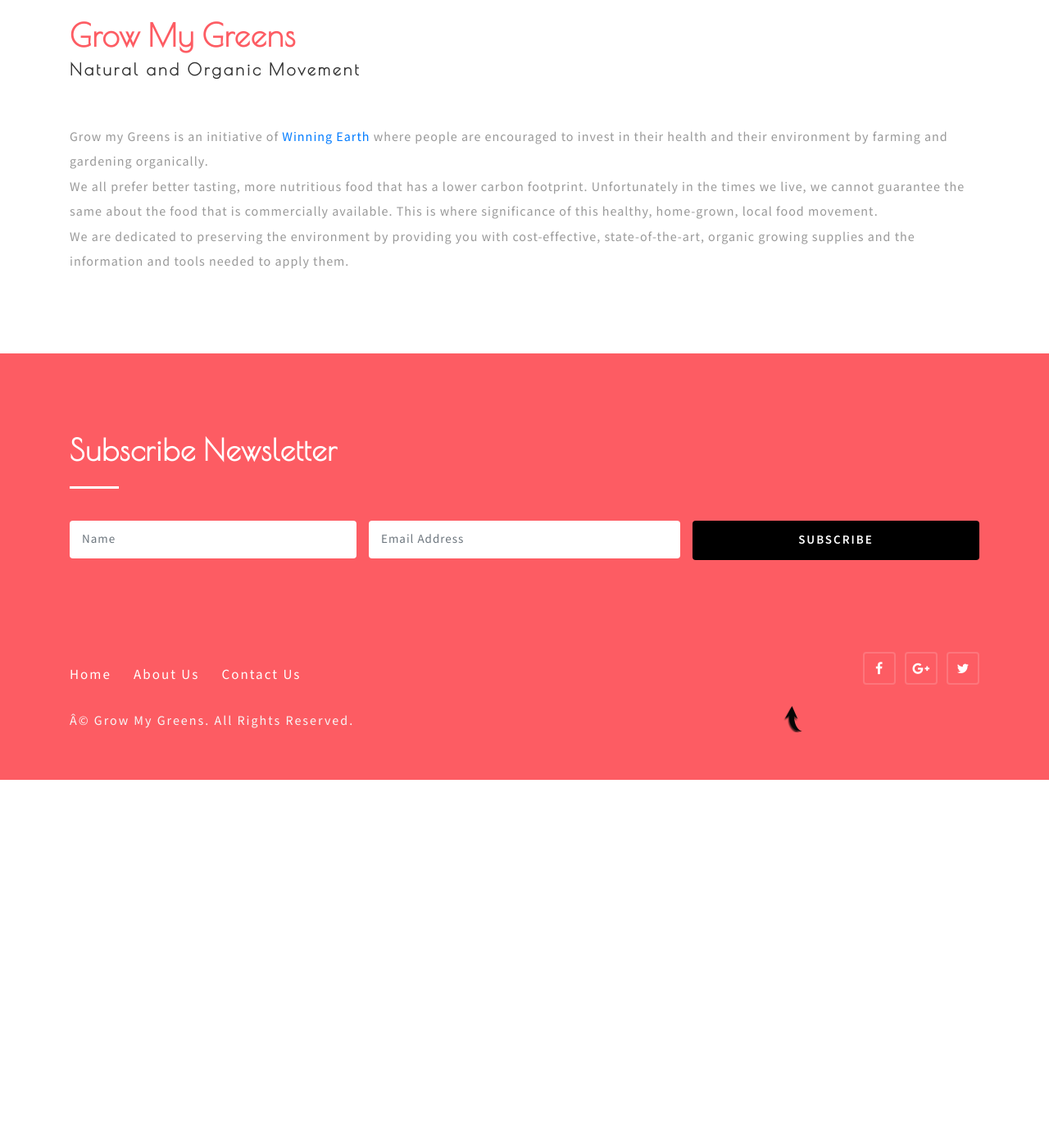
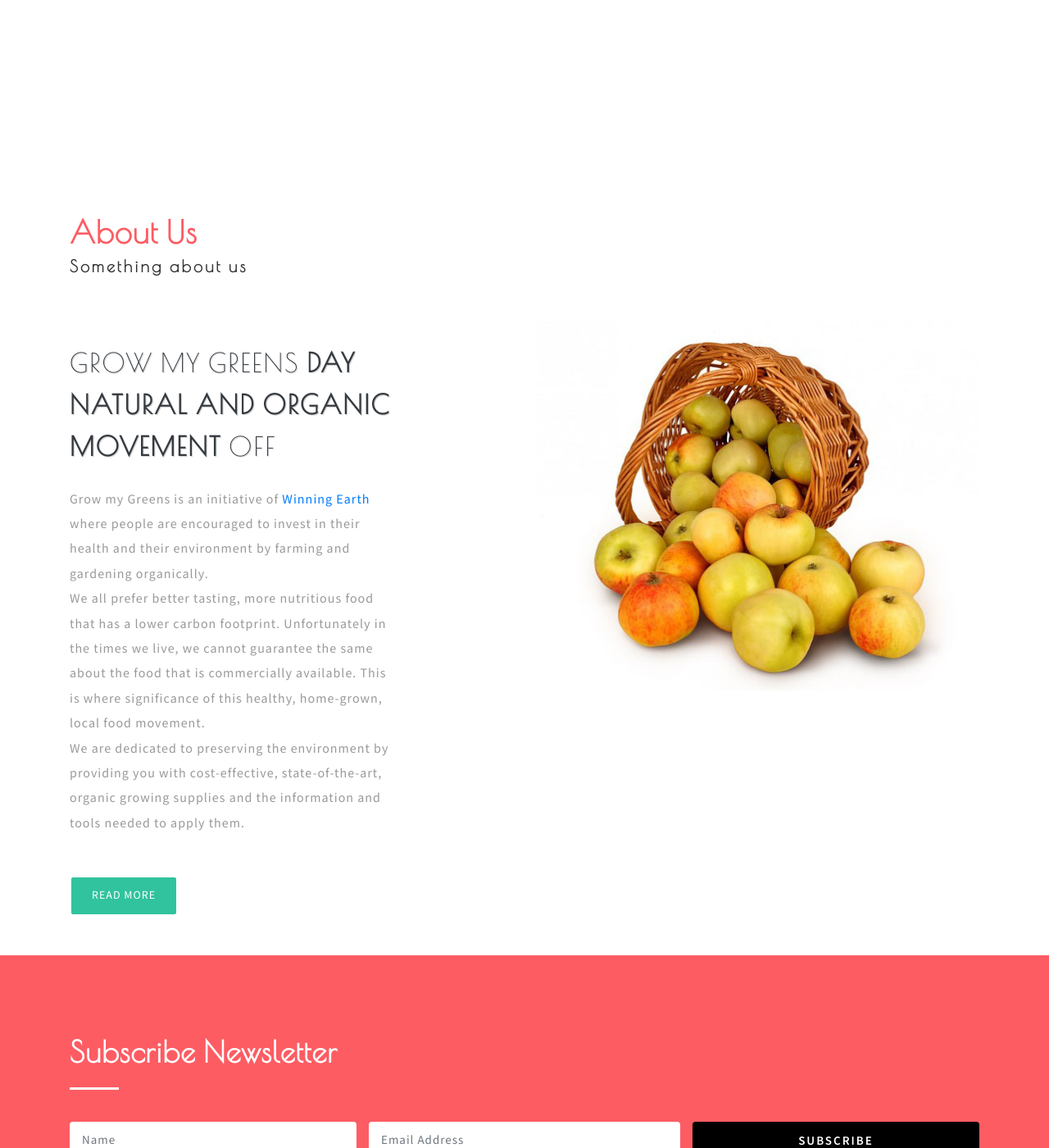
Before and after one commit to dhanyacm/GrowMyGreens, a Jekyll site: the page built from about.html, in a window 1280 px wide and 1400 px high, scrolled down 484 px. Shown: the whole window at 82% size. Built offline with Jekyll 4.4.1, drawn with Linux system fonts in a browser that asks for light colours; before the commit the page ends 1435 px from its top, so only the background shows below that.

Commit message:
Update about.html

```diff
--- a/about.html
+++ b/about.html
@@ -9,19 +9,176 @@ frontpage: false
 	<div class="gallery py-5" id="gallery">
 		<div class="container py-xl-5 py-lg-3">
 
-			<h3 class="title-mob-tems mb-5 text-wh font-weight-bold">Grow My Greens
-				<span>Natural and Organic Movement</span>
+			<h3 class="title-mob-tems mb-5 text-wh font-weight-bold">
+				<span></span>
 			</h3>
 
 			<p>
 
-			Grow my Greens is an initiative of <a href="https://winningearth.com">Winning Earth</a> where people are encouraged to invest in their health and their environment by farming and gardening organically. <br>
+			 </p>
+
+
+      </div>
+	</div>
+
+
+
+
+	<!-- about  -->
+	<section class="about-inner py-5">
+		<div class="container pt-xl-5 pt-lg-3">
+			<h3 class="title-mob-tems mb-5 font-weight-bold">About Us <span>Something about us</span></h3>
+			<div class="row">
+				<div class="col-lg-6 mob-temslsits_works-grid mt-xl-4">
+					<div class="tem-org-mobs-bottom">
+						<h6 class="subheading-mob-temsls text-uppercase text-dark mb-4">Grow My Greens <span class="font-weight-bold">DAY</span>
+							<span class="font-weight-bold">Natural and Organic Movement</span> off</h6>
+						<p>Grow my Greens is an initiative of <a href="https://winningearth.com">Winning Earth</a> where people are encouraged to invest in their health and their environment by farming and gardening organically. <br>
 
 We all prefer better tasting, more nutritious food that has a lower carbon footprint. Unfortunately in the times we live, we cannot guarantee the same about the food that is commercially available. This is where significance of this healthy, home-grown, local food movement.
 <br>
 We are dedicated to preserving the environment by providing you with cost-effective, state-of-the-art, organic growing supplies and the information and tools needed to apply them.
-      </p>
 
+						</p>
+						<a href="about.html" class="btn button-style mt-sm-5 mt-4">Read More</a>
+					</div>
+				</div>
+				<div class="col-lg-6 mob-temslsits_works-grid1 mt-lg-0 mt-sm-5 mt-4">
+					<img src="images/about.jpg" alt="" class="img-fluid" />
+				</div>
+			</div>
+		</div>
+	</section>
+	<!-- //about -->
 
-      </div>
+	<!-- middle --
+	<section class="what-mob-temsls">
+		<div class="container-fluid py-xl-5 py-lg-3">
+			<div class="offset-xl-7 offset-lg-6 offset-md-4 offset-sm-2">
+				<div class="grids-whtas pr-xl-5">
+					<h3 class="tittle text-wh mb-5 font-weight-bold">763+ fruits, vegetables & lot more</h3>
+					<p class="lead text-li">Fresh From Our Farm ut leo cursus rhoncus. Nullam dui mi, vulputate ac metus at,
+						semper varius orci. Nulla accumsan ac elit in congue.</p>
+					<hr class="my-4">
+					<p class="text-li">Rerum hic tenetur a sapiente delectus reiciendis maiores alias consequatur aut consequat
+						sapien ut leo cursus
+						rhoncus.Nullam dui mi, vulputate ac metus.</p>
+					<a href="about.html" class="btn button-style mt-sm-5 mt-4">Read More</a>
+				</div>
+			</div>
+		</div>
+	</section>
+	<!-- //middle -->
+
+	<!-- team --
+	<section class="team pb-5" id="farmer">
+		<div class="container pb-xl-5 pb-lg-3">
+			<h3 class="title-mob-tems mb-5 font-weight-bold">Our Farmers <span>Caption Here</span></h3>
+			<div class="row inner-sec-mob-temslayouts-mob-temspvt-lauinfo">
+				<div class="col-md-4 team-grids text-center">
+					<img src="images/team1.jpg" class="img-fluid" alt="">
+					<div class="team-info">
+						<div class="caption mb-3">
+							<h4>John Doe</h4>
+						</div>
+						<div class="social-icons-section">
+							<a class="fac" href="#">
+								<i class="fa fa-facebook"></i>
+							</a>
+							<a class="twitter mx-2" href="#">
+								<i class="fa fa-twitter"></i>
+							</a>
+							<a class="google" href="#">
+								<i class="fa fa-google-plus"></i>
+							</a>
+						</div>
+					</div>
+				</div>
+				<div class="col-md-4 team-grids my-md-0 my-4 text-center">
+					<img src="images/team3.jpg" class="img-fluid" alt="">
+					<div class="team-info">
+						<div class="caption mb-3">
+							<h4>Adam Ster</h4>
+						</div>
+						<div class="social-icons-section">
+							<a class="fac" href="#">
+								<i class="fa fa-facebook"></i>
+							</a>
+							<a class="twitter mx-2" href="#">
+								<i class="fa fa-twitter"></i>
+							</a>
+							<a class="google" href="#">
+								<i class="fa fa-google-plus"></i>
+							</a>
+						</div>
+					</div>
+				</div>
+				<div class="col-md-4 team-grids text-center">
+					<img src="images/team2.jpg" class="img-fluid" alt="">
+					<div class="team-info">
+						<div class="caption mb-3">
+							<h4>Chris Tina</h4>
+						</div>
+						<div class="social-icons-section">
+							<a class="fac" href="#">
+								<i class="fa fa-facebook"></i>
+							</a>
+							<a class="twitter mx-2" href="#">
+								<i class="fa fa-twitter"></i>
+							</a>
+							<a class="google" href="#">
+								<i class="fa fa-google-plus"></i>
+							</a>
+						</div>
+					</div>
+				</div>
+			</div>
+		</div>
+	</section>
+	<!-- team -->
+
+	<!-- testimonials --
+	<div class="testimonials py-5" id="testi">
+		<div class="container py-xl-5 py-lg-3">
+			<h3 class="title-mob-tems mb-5 text-wh font-weight-bold">What Our Customers Say
+				<span>Excellent Reviews for our Website</span>
+			</h3>
+			<div class="carousel-inner">
+				<div class="row">
+					<div class="col-lg-6 mob-tems_testimonials_grid">
+						<div class="bg-wh p-sm-5 p-4">
+							<p class="sub-test-mob-temsls">Nam libero tempore, cum soluta nobis est eligendi optio cumque nihil
+								impedit quo minus id quod possimus, omnis voluptas.
+							</p>
+							<div class="row mt-5">
+								<div class="col-3 testi-img-res">
+									<img src="images/te1.jpg" alt=" " class="img-fluid" />
+								</div>
+								<div class="col-9 mob-tems_testi_grid mt-xl-3 mt-lg-2 mt-md-4 mt-2">
+									<h5 class="mb-2">Thomas Carl</h5>
+									<p>Sed do eiusmod</p>
+								</div>
+							</div>
+						</div>
+					</div>
+					<div class="col-lg-6 mob-tems_testimonials_grid mt-lg-0 mt-4">
+						<div class="bg-wh p-sm-5 p-4">
+							<p class="sub-test-mob-temsls">Nam libero tempore, cum soluta nobis est eligendi optio cumque nihil
+								impedit quo minus id quod possimus, omnis voluptas.
+							</p>
+							<div class="row mt-5">
+								<div class="col-3 testi-img-res">
+									<img src="images/te2.jpg" alt=" " class="img-fluid" />
+								</div>
+								<div class="col-9 mob-tems_testi_grid  mt-xl-3 mt-lg-2 mt-md-4 mt-2">
+									<h5 class="mb-2">Adam Ster</h5>
+									<p>Sed do eiusmod</p>
+								</div>
+							</div>
+						</div>
+					</div>
+				</div>
+			</div>
+		</div>
 	</div>
+	<!-- //testimonials -->
```
